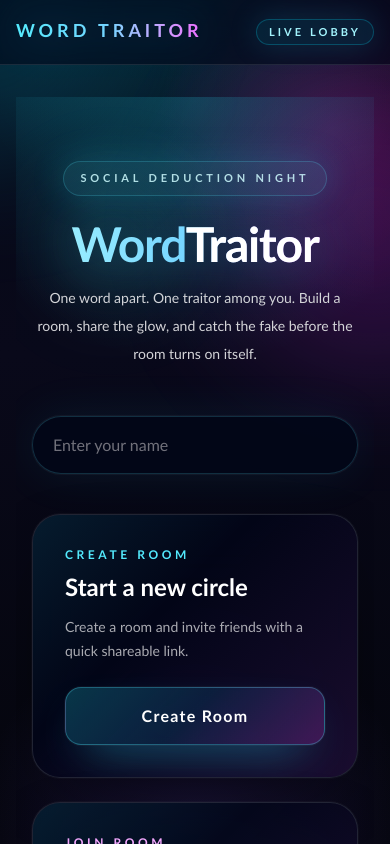
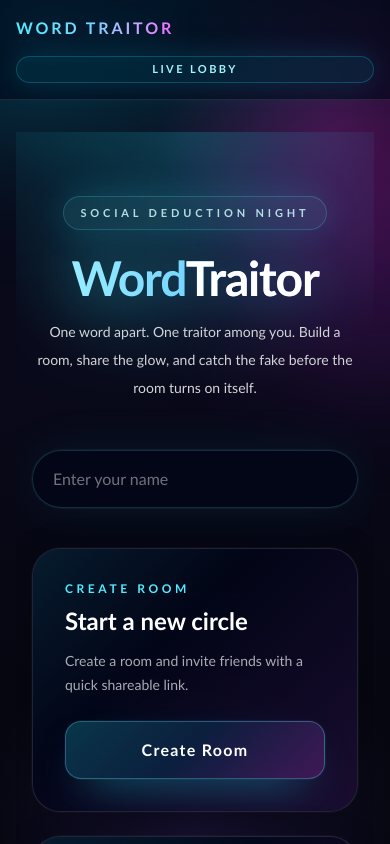
Before and after one commit to archijain23/Word_Traitor_New, a React (Vite) app in the folder word-traitor/: page / in a window 390 px wide. Shown: the top 844 px of the page. Built offline with nearby package versions, Linux system fonts and the light colour scheme; no server answers.

Commit message:
circulation update

```diff
--- a/word-traitor/src/components/layout/Layout.jsx
+++ b/word-traitor/src/components/layout/Layout.jsx
@@ -2,7 +2,7 @@ import React from "react";
 
 function Layout({ children }) {
   return (
-    <div className="relative min-h-screen overflow-hidden text-white">
+    <div className="relative min-h-screen overflow-x-hidden text-white">
       <div className="pointer-events-none absolute inset-0">
         <div className="absolute left-[-10rem] top-[-8rem] h-72 w-72 rounded-full bg-cyan-400/18 blur-3xl" />
         <div className="absolute right-[-8rem] top-20 h-72 w-72 rounded-full bg-fuchsia-500/18 blur-3xl" />
@@ -10,9 +10,9 @@ function Layout({ children }) {
       </div>
 
       <header className="sticky top-0 z-20 border-b border-white/10 bg-slate-950/60 backdrop-blur-2xl">
-        <div className="mx-auto flex w-full max-w-6xl items-center justify-between px-4 py-4 sm:px-6">
-          <div>
-            <h1 className="text-lg font-black tracking-[0.22em] text-transparent bg-clip-text bg-gradient-to-r from-cyan-300 via-sky-300 to-fuchsia-400 drop-shadow-[0_0_22px_rgba(56,189,248,0.45)] sm:text-xl">
+        <div className="mx-auto flex w-full max-w-6xl flex-col items-start gap-3 px-4 py-4 sm:flex-row sm:items-center sm:justify-between sm:px-6">
+          <div className="min-w-0">
+            <h1 className="text-base font-black tracking-[0.18em] text-transparent bg-clip-text bg-gradient-to-r from-cyan-300 via-sky-300 to-fuchsia-400 drop-shadow-[0_0_22px_rgba(56,189,248,0.45)] sm:text-xl sm:tracking-[0.22em]">
               WORD TRAITOR
             </h1>
             <p className="mt-1 text-[11px] uppercase tracking-[0.32em] text-cyan-100/55">
@@ -20,7 +20,7 @@ function Layout({ children }) {
             </p>
           </div>
 
-          <span className="rounded-full border border-cyan-400/25 bg-cyan-400/10 px-3 py-1 text-[11px] font-semibold uppercase tracking-[0.28em] text-cyan-200 shadow-[0_0_30px_rgba(34,211,238,0.18)] sm:text-xs">
+          <span className="max-w-full self-stretch rounded-full border border-cyan-400/25 bg-cyan-400/10 px-3 py-1 text-center text-[11px] font-semibold uppercase tracking-[0.22em] text-cyan-200 shadow-[0_0_30px_rgba(34,211,238,0.18)] sm:w-auto sm:self-auto sm:text-xs sm:tracking-[0.28em]">
             Live Lobby
           </span>
         </div>
--- a/word-traitor/src/index.css
+++ b/word-traitor/src/index.css
@@ -6,6 +6,8 @@ html {
 
 html, body {
   height: 100%;
+  width: 100%;
+  overflow-x: hidden;
   background:
     radial-gradient(circle at top, rgba(0, 240, 255, 0.14), transparent 28%),
     radial-gradient(circle at 85% 15%, rgba(255, 34, 190, 0.16), transparent 22%),
@@ -36,6 +38,8 @@ body::before {
 
 #root {
   min-height: 100vh;
+  width: 100%;
+  overflow-x: hidden;
 }
 
 /* Smooth UI feel */
--- a/word-traitor/src/pages/Game.jsx
+++ b/word-traitor/src/pages/Game.jsx
@@ -94,7 +94,7 @@ function HintTimerBar({ seconds, total, submittedCount, totalActive }) {
         WebkitBackdropFilter: "blur(12px)",
       }}
     >
-      <div className="flex items-center gap-3 px-4 py-2">
+      <div className="flex flex-wrap items-center gap-3 px-4 py-2 sm:flex-nowrap">
 
         {/* Arc ring */}
         <div className="relative shrink-0" style={{ width: 48, height: 48 }}>
@@ -121,7 +121,7 @@ function HintTimerBar({ seconds, total, submittedCount, totalActive }) {
 
         {/* Label + progress bar */}
         <div className="flex-1 min-w-0">
-          <div className="flex items-baseline justify-between mb-1">
+          <div className="mb-1 flex flex-col gap-1 sm:flex-row sm:items-baseline sm:justify-between">
             <span
               className="text-xs font-bold uppercase tracking-widest"
               style={{ color: ringColor, transition: "color 0.3s" }}
@@ -425,18 +425,18 @@ function Game() {
           />
         )}
 
-        <div className="space-y-6">
+        <div className="space-y-6 overflow-x-hidden">
 
           {/* Header */}
-          <div className="rounded-[28px] border border-cyan-300/14 bg-[linear-gradient(135deg,rgba(8,18,38,0.96),rgba(21,11,40,0.92))] p-6 shadow-[0_0_0_1px_rgba(255,255,255,0.03),0_26px_90px_-40px_rgba(34,211,238,0.4)]">
+          <div className="rounded-[28px] border border-cyan-300/14 bg-[linear-gradient(135deg,rgba(8,18,38,0.96),rgba(21,11,40,0.92))] p-5 sm:p-6 shadow-[0_0_0_1px_rgba(255,255,255,0.03),0_26px_90px_-40px_rgba(34,211,238,0.4)]">
             <div className="flex flex-col gap-4 md:flex-row md:items-end md:justify-between">
-              <div>
-                <p className="text-xs font-semibold uppercase tracking-[0.35em] text-cyan-200/80">Live Round</p>
-                <h1 className="mt-3 text-3xl font-black text-white sm:text-4xl">Read the room. Catch the traitor.</h1>
+              <div className="min-w-0">
+                <p className="text-xs font-semibold uppercase tracking-[0.28em] text-cyan-200/80 sm:tracking-[0.35em]">Live Round</p>
+                <h1 className="mt-3 text-2xl font-black text-white sm:text-4xl">Read the room. Catch the traitor.</h1>
                 <p className="mt-3 max-w-2xl text-sm leading-6 text-zinc-300/80">Watch the clues, trust your instincts, and vote before the bluff gets away.</p>
               </div>
-              <div className="rounded-[24px] border border-fuchsia-300/18 bg-fuchsia-500/8 px-5 py-4 text-sm text-zinc-200 shadow-[0_0_38px_rgba(217,70,239,0.12)]">
-                <div className="text-[11px] uppercase tracking-[0.32em] text-fuchsia-200/70">Current Phase</div>
+              <div className="w-full rounded-[24px] border border-fuchsia-300/18 bg-fuchsia-500/8 px-5 py-4 text-sm text-zinc-200 shadow-[0_0_38px_rgba(217,70,239,0.12)] md:w-auto">
+                <div className="text-[11px] uppercase tracking-[0.24em] text-fuchsia-200/70 sm:tracking-[0.32em]">Current Phase</div>
                 <div className="mt-2 text-lg font-black capitalize text-fuchsia-200">{phase.replace(/_/g, " ")}</div>
               </div>
             </div>
@@ -449,7 +449,7 @@ function Game() {
 
           {/* Room ID */}
           <Card className="p-6">
-            <h2 className="text-xl font-bold text-cyan-300 drop-shadow-[0_0_18px_rgba(34,211,238,0.35)]">Room: {room.roomId}</h2>
+            <h2 className="break-all text-xl font-bold text-cyan-300 drop-shadow-[0_0_18px_rgba(34,211,238,0.35)]">Room: {room.roomId}</h2>
           </Card>
 
           {/* 🏆 GAME OVER */}
@@ -553,9 +553,9 @@ function Game() {
             <div className="space-y-4">
               {/* Input card — no duplicate ring here, timer bar is always visible above */}
               <Card className="p-6">
-                <div className="flex items-center justify-between mb-4">
+                <div className="mb-4 flex flex-col gap-2 sm:flex-row sm:items-center sm:justify-between">
                   <h2 className="text-lg font-bold text-white">Give a Hint 💡</h2>
-                  <span className="text-xs font-semibold px-3 py-1 rounded-full bg-cyan-400/10 border border-cyan-300/20 text-cyan-300">
+                  <span className="w-fit text-xs font-semibold px-3 py-1 rounded-full bg-cyan-400/10 border border-cyan-300/20 text-cyan-300">
                     {submittedCount} / {totalActive} submitted
                   </span>
                 </div>
@@ -606,8 +606,8 @@ function Game() {
 
               {/* Live hint feed card */}
               <Card className="p-6">
-                <div className="flex items-center justify-between mb-4">
-                  <h3 className="text-base font-bold text-white flex items-center gap-2">
+                <div className="mb-4 flex flex-col gap-2 sm:flex-row sm:items-center sm:justify-between">
+                  <h3 className="flex items-center gap-2 text-base font-bold text-white min-w-0">
                     <span className="relative flex h-2 w-2">
                       <span className="animate-ping absolute inline-flex h-full w-full rounded-full bg-cyan-400 opacity-75"></span>
                       <span className="relative inline-flex rounded-full h-2 w-2 bg-cyan-400"></span>
@@ -625,12 +625,12 @@ function Game() {
                       <div
                         key={p.id}
                         title={p.name}
-                        className={`flex items-center gap-1.5 rounded-full px-3 py-1 text-xs font-medium border transition-all duration-300 ${
+                        className={`flex max-w-full items-center gap-1.5 rounded-full px-3 py-1 text-xs font-medium border transition-all duration-300 ${
                           done ? "border-cyan-400/30 bg-cyan-400/10 text-cyan-300" : "border-white/10 bg-white/5 text-zinc-500"
                         }`}
                       >
                         <span className={`h-1.5 w-1.5 rounded-full ${done ? "bg-cyan-400" : "bg-zinc-600"}`} />
-                        {p.name}{p.id === playerId ? " (you)" : ""}
+                        <span className="truncate">{p.name}{p.id === playerId ? " (you)" : ""}</span>
                       </div>
                     );
                   })}
@@ -702,12 +702,12 @@ function Game() {
                 <>
                   <p className="text-sm text-zinc-500 mt-3">
                     {isSpectator
-                      ? "Active players will continue the next round while you spectate."
-                      : "The game will continue once a player advances the round."}
+                      ? "Active players will continue with a new hint phase while you spectate."
+                      : "The game will continue once a player starts the next hint phase."}
                   </p>
                   {!isSpectator && (
                     <Button className="mt-4 w-full" onClick={() => socket.emit("continue_round", { roomId })}>
-                      Continue to Next Round
+                      Continue to Hint Phase
                     </Button>
                   )}
                 </>
```
Also changed, not shown: 1 other file (tests, documents, lock files or other folders).
